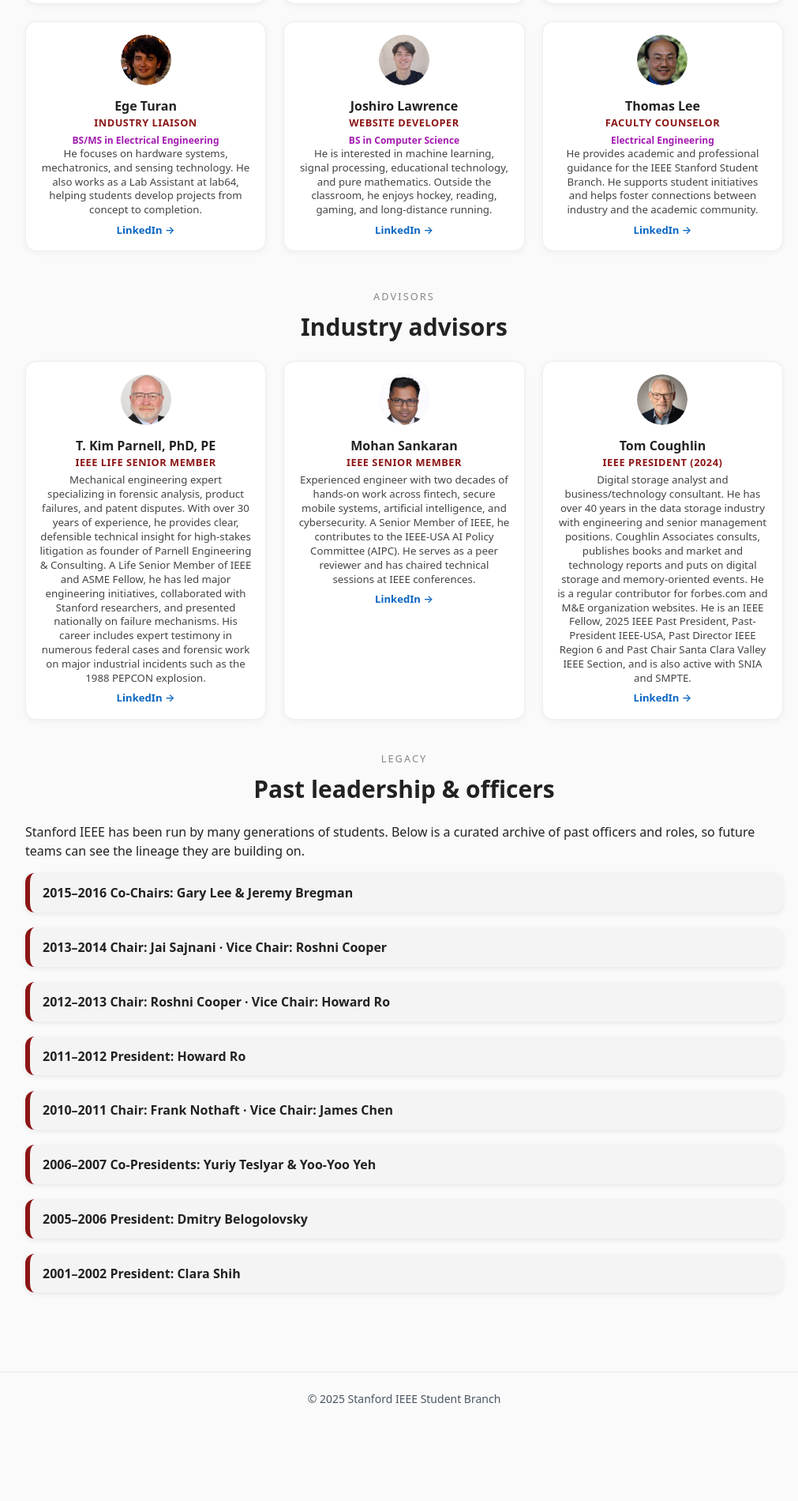
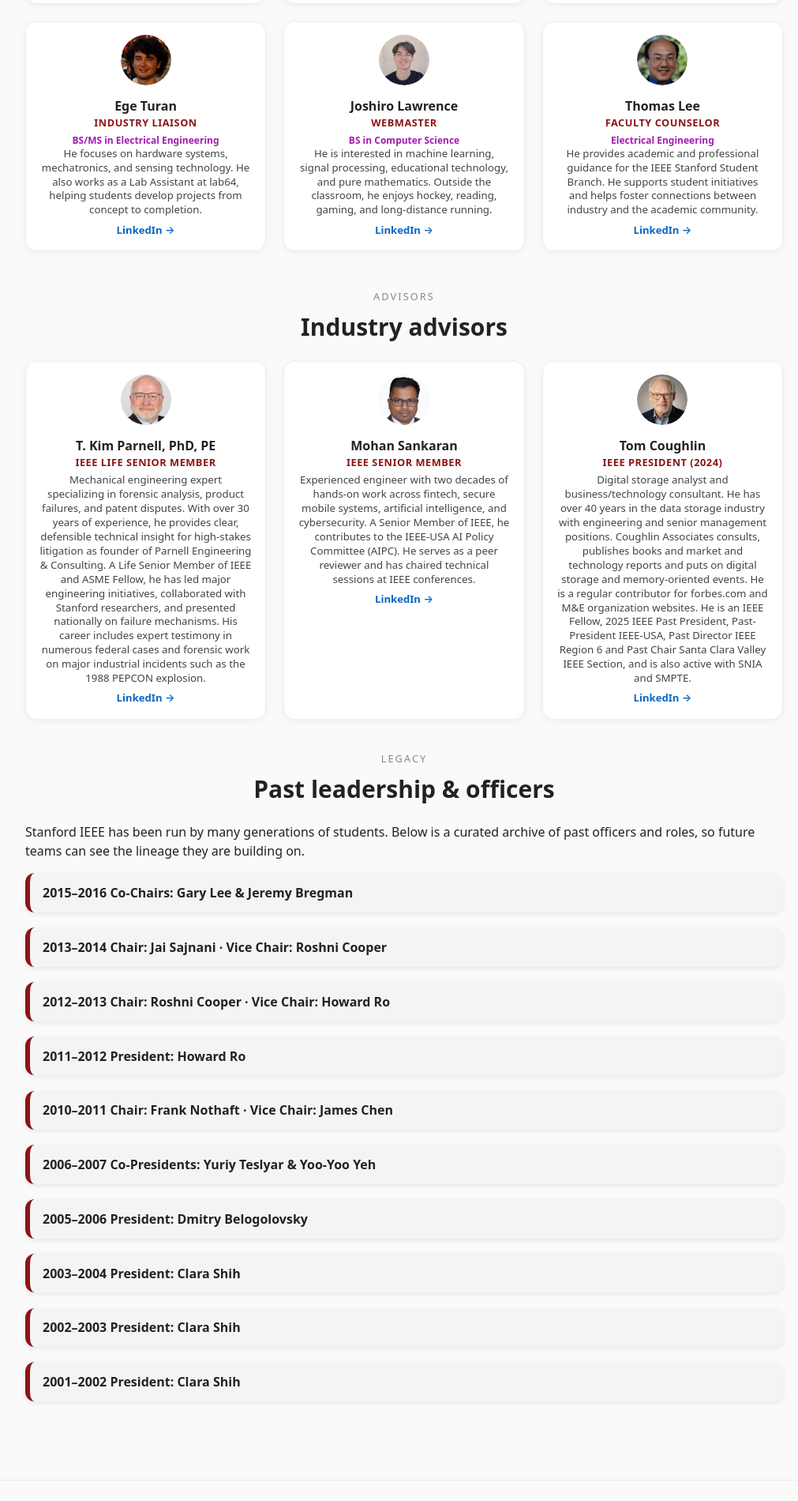
Before and after one commit to mljoshi/IEEE_Stanford_Website, a React (Vite) app: page /group/ieee/officers in a window 1280 px wide. Shown: the part 1391-3291 px from the top of the page at 79% size, without its empty margins (128-1139 px from the left). Before the commit the page ends 3196 px from the top, so only its background shows below. Built offline with nearby package versions, Linux system fonts and the light colour scheme.

Commit message:
Added handbooks to years that had  them. Added 03-04, 02-03 officer lists

```diff
--- a/src/pages/Officers.jsx
+++ b/src/pages/Officers.jsx
@@ -99,7 +99,7 @@ export default function Officers() {
     img: `${baseUrl}img/officers/joshi.jpeg`,
     name: 'Joshiro Lawrence',
     major: 'BS in Computer Science',
-    role: 'Website Developer',
+    role: 'Webmaster',
     bio: 'He is interested in machine learning, signal processing, educational technology, and pure mathematics. Outside the classroom, he enjoys hockey, reading, gaming, and long-distance running.',
     href: 'https://www.linkedin.com/in/joshiro-lawrence/'
   },
@@ -336,6 +336,7 @@ export default function Officers() {
             <span className="year-subtitle">President: Dmitry Belogolovsky</span>
           </summary>
           <div className="year-body">
+            <a href="https://docs.google.com/document/d/1jr6Bse849oE4ahwJA-Ybbw5G4elh_hG1/edit?usp=drive_link&ouid=108743721022922172832&rtpof=true&sd=true">Handbook 2005-2006</a>
             <ul>
               <li><span className="year-role">President:</span> Dmitry Belogolovsky</li>
               <li><span className="year-role">VP:</span> Yuriy Teslyar</li>
@@ -348,6 +349,66 @@ export default function Officers() {
               <li><span className="year-role">ECJ Editor-in-Chief: </span> William Liou</li>
               <li><span className="year-role">Webmaster:</span> Kishore Jayanti</li>
               <li><span className="year-role">Advisors:</span> Professor Ed McCluskey, Clara Shih</li>
+            </ul>
+            {/* TODO: Consider adding year-bio, or removing all of them since they look GPT'd
+            <p className="year-bio">
+
+            </p>
+            */}
+          </div>
+        </details>
+
+        {/* 2003-2004 */}
+        <details className="year-details">
+          <summary className="year-summary">
+            <span className="year-label">2003–2004 </span>
+            <span className="year-subtitle">President: Clara Shih</span>
+          </summary>
+          <div className="year-body">
+            <a href="https://docs.google.com/document/d/1_EfhamUj95yo5o4BdQf8ylaVuX6JUMKK/edit?usp=drive_link&ouid=108743721022922172832&rtpof=true&sd=true">Handbook 2003-2004</a>
+            <ul>
+              <li><span className="year-role">President:</span> Clara Shih</li>
+              <li><span className="year-role">VP:</span> Joshua Reeves</li>
+              <li><span className="year-role">Treasurer:</span> Dmitry Belogolovsky</li>
+              <li><span className="year-role">Secretary:</span> Su Fen Lee</li>
+              <li><span className="year-role">SA/Webmaster:</span> Alex Chow</li>
+              <li><span className="year-role">Corporate Liaison:</span> Kevin Shen</li>
+              <li><span className="year-role">Community Service:</span> Nancy Wu, William Liou</li>
+              <li><span className="year-role">Competitions Chair: </span> Yuriy Teslyar</li>
+              <li><span className="year-role">Publicity Manager:</span> Yoo-Hsiu Yeh</li>
+              <li><span className="year-role">Regional Liaison: </span> Albert Hsu</li>
+              <li><span className="year-role">Social Chair:</span> A. Justin Sabet-Peyman</li>
+            </ul>
+            {/* TODO: Consider adding year-bio, or removing all of them since they look GPT'd
+            <p className="year-bio">
+
+            </p>
+            */}
+          </div>
+        </details>
+
+        {/* 2002-2003 */}
+        <details className="year-details">
+          <summary className="year-summary">
+            <span className="year-label">2002–2003 </span>
+            <span className="year-subtitle">President: Clara Shih</span>
+          </summary>
+          <div className="year-body">
+            <a href="https://docs.google.com/document/d/1iJLaBNplPwtWSw0HE9DgoD8X4Oi9-Iy3/edit?usp=drive_link&ouid=108743721022922172832&rtpof=true&sd=true">Handbook 2002-2003</a>
+            <ul>
+              <li><span className="year-role">President:</span> Clara Shih</li>
+              <li><span className="year-role">VP:</span> Cher Wee Lim</li>
+              <li><span className="year-role">Treasurer:</span> Elizabeth Williams</li>
+              <li><span className="year-role">Secretary:</span> Agnes Li</li>
+              <li><span className="year-role">Undergrad Coordinator:</span> Anthony Hui</li>
+              <li><span className="year-role">Graduate Coordinator:</span> Pierre Ponce, Saad Waqas</li>
+              <li><span className="year-role">Corporate Liaison:</span> Joshua Reeves</li>
+              <li><span className="year-role">Competitions Chair: </span> Su Fen Lee</li>
+              <li><span className="year-role">Webmaster:</span> Chee Hau Tan, William Lu</li>
+              <li><span className="year-role">System Administrator: </span> Eric Sun</li>
+              <li><span className="year-role">Publicity Manager:</span> Kevin Shen</li>
+              <li><span className="year-role">Community Service:</span> Nancy Wu</li>
+              <li><span className="year-role">Regional Liaison:</span> Pedram Keyani</li>
             </ul>
             {/* TODO: Consider adding year-bio, or removing all of them since they look GPT'd
             <p className="year-bio">
```
